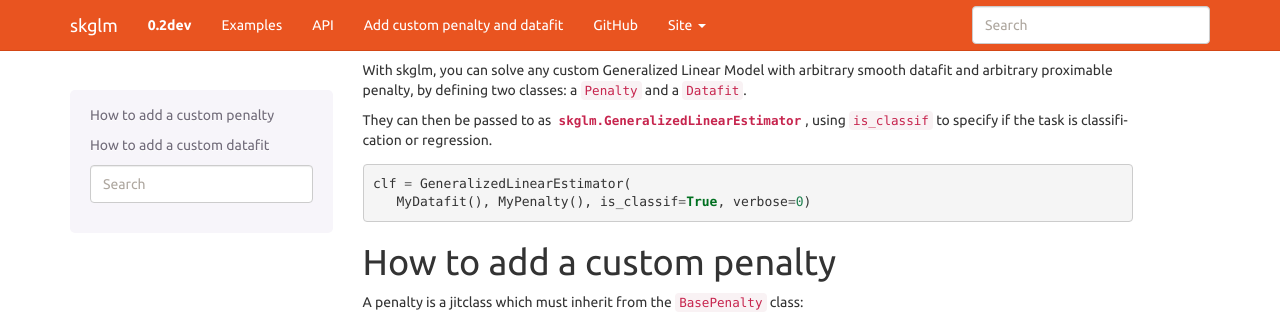
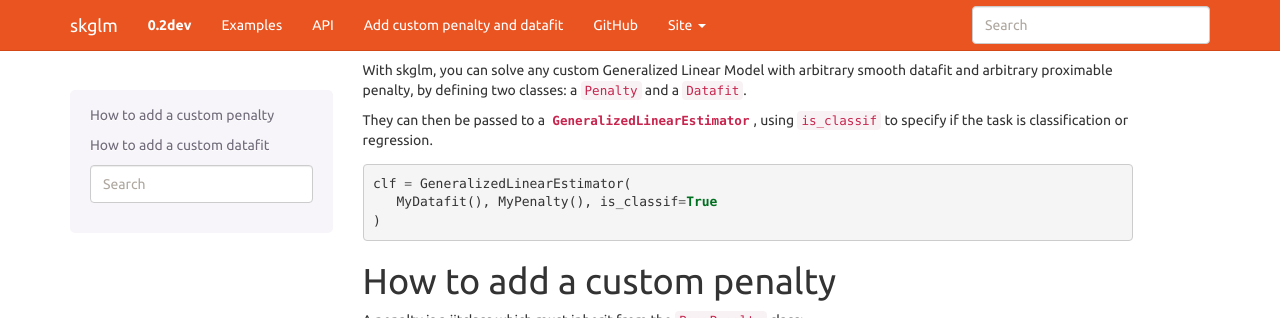
Before and after one commit to scikit-learn-contrib/skglm, a Sphinx documentation site: the page built from doc/add.rst, in a window 1280 px wide and 1031 px high, cut to the strip 0-318 px from the top of the window. Built offline with Sphinx 7.4.7, drawn with Linux system fonts in a browser that asks for light colours.

Commit message:
Add link to GeneralizedLinearEstimator in example, add it to API

```diff
--- a/doc/add.rst
+++ b/doc/add.rst
@@ -4,12 +4,14 @@
 
 With skglm, you can solve any custom Generalized Linear Model with arbitrary smooth datafit and arbitrary proximable penalty, by defining two classes: a ``Penalty`` and a ``Datafit``.
 
-They can then be passed to as :class:`skglm.GeneralizedLinearEstimator`, using ``is_classif`` to specify if the task is classification or regression.
+They can then be passed to a :class:`~skglm.GeneralizedLinearEstimator`, using ``is_classif`` to specify if the task is classification or regression.
+
 
 .. code-block:: python
 
    clf = GeneralizedLinearEstimator(
-      MyDatafit(), MyPenalty(), is_classif=True, verbose=0)
+      MyDatafit(), MyPenalty(), is_classif=True
+   )
 
 
 How to add a custom penalty
--- a/doc/api.rst
+++ b/doc/api.rst
@@ -14,6 +14,7 @@ Estimators
 .. autosummary::
    :toctree: generated/
 
+   GeneralizedLinearEstimator
    ElasticNet
    Lasso
    LinearSVC
```
